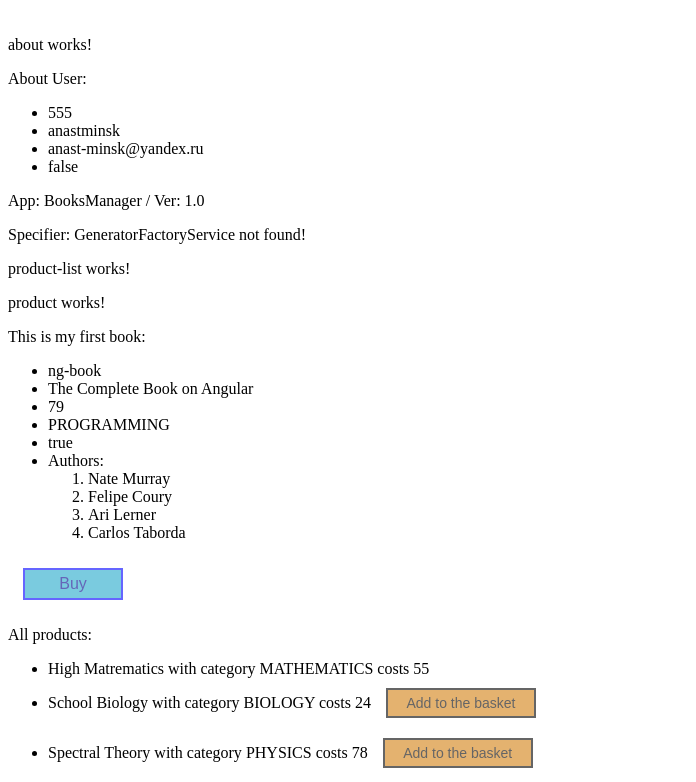
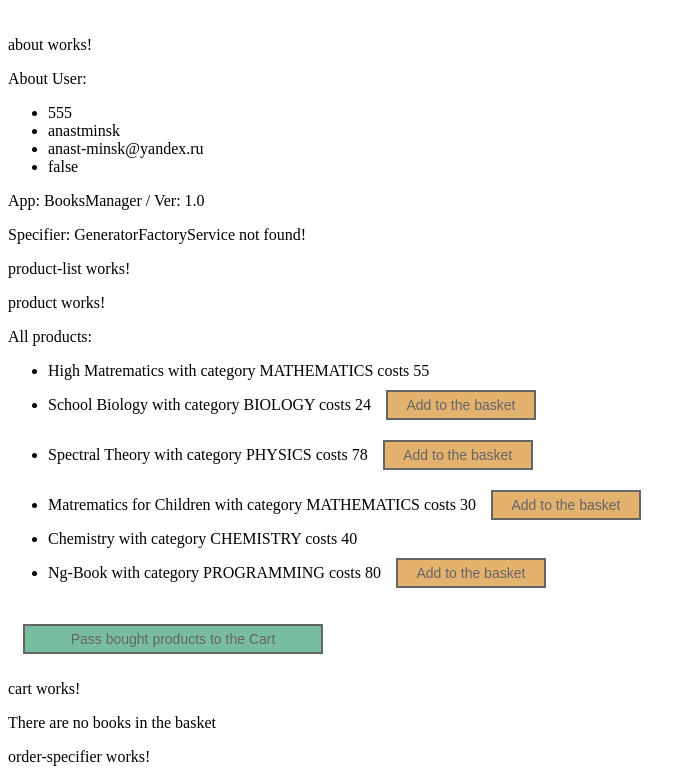
Before and after one commit to VZhyrytskiy/shop-4, an Angular app: page / in a window 1280 px wide. Shown: the part 411-1193 px from the top of the page, without its empty margins (0-696 px from the left). Built offline with nearby package versions, Linux system fonts and the light colour scheme.

Commit message:
refactor: modify product component

```diff
--- a/src/app/components/product-list/product/product.component.html
+++ b/src/app/components/product-list/product/product.component.html
@@ -1,19 +1,4 @@
 <p>product works!</p>
-<p>This is my first book:</p>
-<ul>
-	<li>{{name}}</li>
-	<li>{{description}}</li>
-	<li>{{price}}</li>
-	<li>{{category}}</li>
-	<li>{{isAvailable}}</li>
-	<li>
-		<span>Authors:</span>
-		<ol>
-			<li *ngFor="let author of authors">{{ author }}</li>
-		</ol>
-	</li>
-</ul>
-<button class="buy-button" (click)="onBuy(name)">Buy</button>
 <p>All products:</p>
 <ul>
 	<li *ngFor="let product of products">
--- a/src/app/components/product-list/product/product.component.less
+++ b/src/app/components/product-list/product/product.component.less
@@ -1,14 +1,4 @@
-@import "../../../../styles.less";
-
 button {
-	&.buy-button {
-		width: 100px;
-		font-size: 16px;
-		background-color: #22a9ca;
-		border: 2px solid blue;
-		color: darkblue;
-	}
-
 	&.add-button {
 		width: 150px;
 		background-color: #d37f11;
--- a/src/app/components/product-list/product/product.component.ts
+++ b/src/app/components/product-list/product/product.component.ts
@@ -9,32 +9,10 @@ import { Category, IProduct } from './product.model';
 export class ProductComponent implements OnInit {
 	@Input() products: IProduct[];
 	@Output() notifyParentAdded: EventEmitter<IProduct> = new EventEmitter<IProduct>();
-	name: string;
-	description: string;
-	price: number;
-	category: Category;
-	isAvailable: boolean;
-	authors: string[];
 
 	constructor() {}
 
-	ngOnInit() {
-		this.name = 'ng-book';
-		this.description = 'The Complete Book on Angular';
-		this.price = 79;
-		this.category = Category.Programming;
-		this.isAvailable = true;
-		this.authors = [
-			'Nate Murray',
-			'Felipe Coury',
-			'Ari Lerner',
-			'Carlos Taborda',
-		];
-	}
-
-	public onBuy(itemName: string): void {
-		console.log(`You have bought the book ${itemName}`);
-	}
+	ngOnInit() {}
 
 	public addProduct(product: IProduct): void {
 		this.notifyParentAdded.emit(product);
--- a/src/app/components/product-list/product/product.model.ts
+++ b/src/app/components/product-list/product/product.model.ts
@@ -63,4 +63,13 @@ export const PRODUCTS: IProduct[] = [
 		isAvailable: false,
 		authors: ['Petrovich', 'Sidorova'],
 	},
+	{
+		id: 3914,
+		name: 'Ng-Book',
+		description: 'The Complete Book on Angular',
+		price: 80,
+		category: Category.Programming,
+		isAvailable: true,
+		authors: ['Nate Murray', 'Felipe Coury', 'Ari Lerner', 'Carlos Taborda'],
+	},
 ];
--- a/src/app/components/products.module.ts
+++ b/src/app/components/products.module.ts
@@ -22,7 +22,6 @@ import { AboutComponent } from './about/about.component';
 		SharedModule,
 	],
 	exports: [
-		ProductComponent,
 		ProductListComponent,
 		CartComponent,
 		AboutComponent,
```
